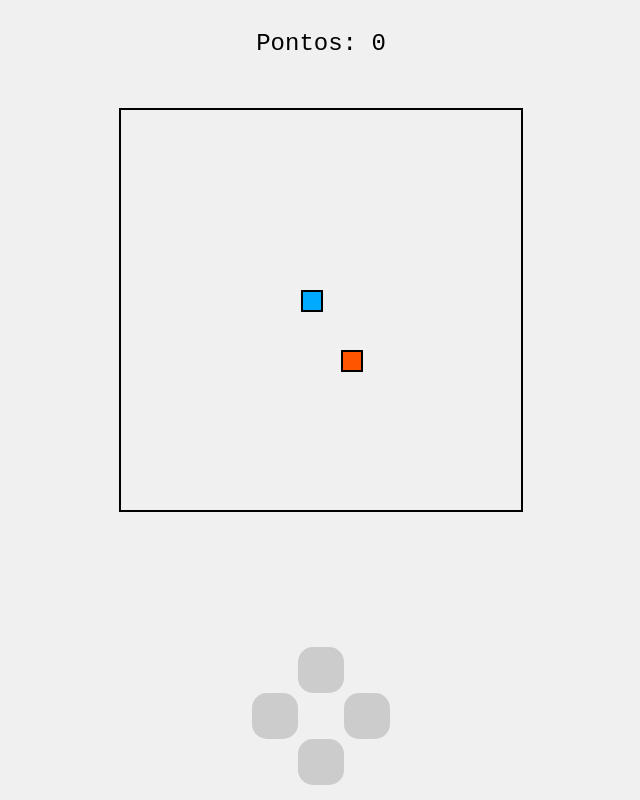
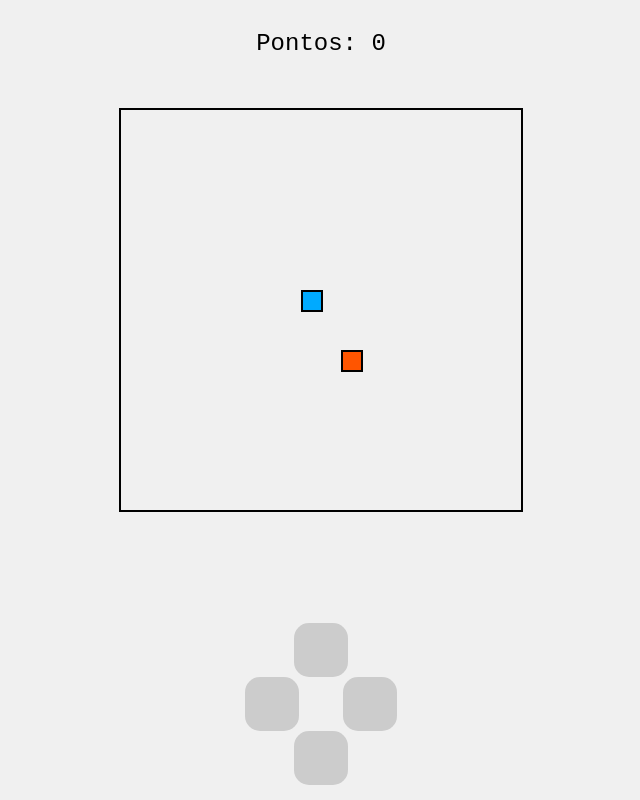
Before and after one commit to GustavoHenriqueRocha/snake, a plain HTML site: page index.html in a window 1280 px wide. Shown: the whole page, without its empty margins (319-959 px from the left). Drawn offline with Linux system fonts and the light colour scheme.

Commit message:
1.1
fix button size

```diff
--- a/styles.css
+++ b/styles.css
@@ -68,8 +68,8 @@ body {
 /* Estilos dos botões */
 .controls-container  button {
     font-size: 20px;
-    padding: 23px 23px;
-    margin: 0 21px;
+    padding: 27px 27px;
+    margin: 0 20px;
     border: none;
     border-radius: 15px;
     background-color: #ccc;
```
